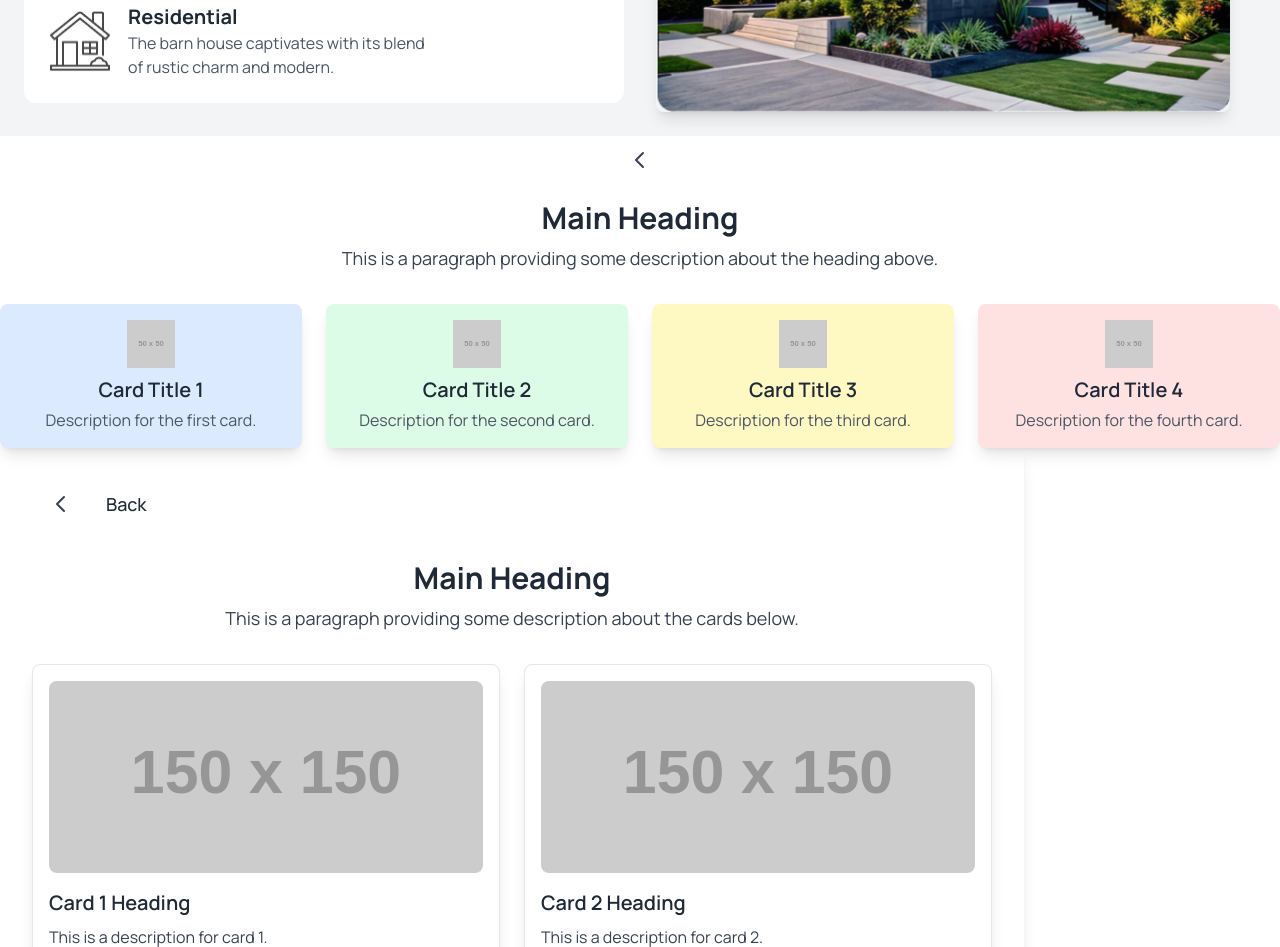
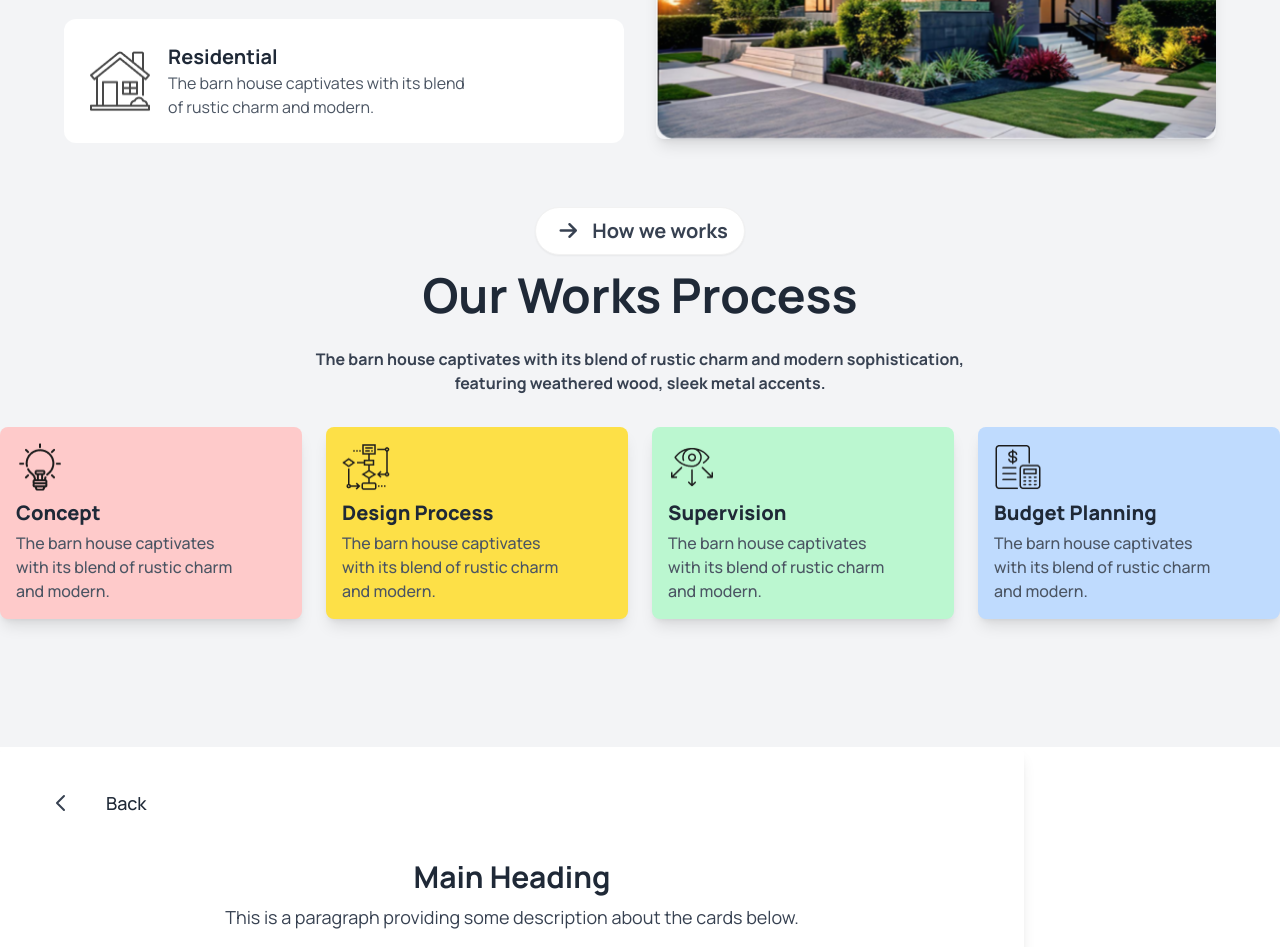
Before and after one commit to ibrahimsikder314/assignment-3, a plain HTML site: page index.html in a window 1280 px wide. Shown: the part 1388-2335 px from the top of the page. Drawn offline with nearby package versions, Linux system fonts and the light colour scheme; placeholder pictures from the web are drawn by us.

Commit message:
how we work section done

```diff
--- a/index.html
+++ b/index.html
@@ -77,7 +77,7 @@
     <!-- main section -->
      <main class="max-w-screen-xl mx-auto ">
          <!-- about us section -->
-    <div class=" bg-gray-100 flex flex-col md:flex-row p-6 space-y-6 md:space-y-0 gap-8">
+    <div class=" bg-gray-100 flex flex-col md:flex-row p-16 space-y-6 md:space-y-0 gap-8">
 
       <!-- Left Column -->
       <div class="flex-1 flex flex-col space-y-6">
@@ -125,49 +125,49 @@
       </div>
   </div>
   <!-- how we work section -->
+  <div class="bg-gray-100">
     <div class="text-center mb-8">
         <!-- Back Button -->
-    <button class="btn btn-ghost text-gray-700">
-        <svg xmlns="http://www.w3.org/2000/svg" class="h-6 w-6" fill="none" viewBox="0 0 24 24" stroke="currentColor">
-            <path stroke-linecap="round" stroke-linejoin="round" stroke-width="2" d="M15 19l-7-7 7-7" />
-        </svg>
+        <button class="btn text-xl font-bold bg-white rounded-full text-gray-700">
+            <i class="fa-solid fa-arrow-right w-8 h-8 rounded-full flex justify-center items-center"></i>How we works
         </button>
 
         <!-- Heading and Paragraph -->
         <div class="mt-4">
-        <h1 class="text-3xl font-bold mb-2">Main Heading</h1>
-        <p class="text-lg text-gray-700">This is a paragraph providing some description about the heading above.</p>
+            <h1 class="text-5xl font-bold mb-2">Our Works Process</h1>
+            <p class="text-base font-bold text-gray-700 pt-5">The barn house captivates with its blend of rustic charm and modern sophistication, <br> featuring weathered wood, sleek metal accents.</p>
         </div>
     </div>
 
     <!-- Cards -->
-<div class="grid grid-cols-1 sm:grid-cols-2 md:grid-cols-4 gap-6">
+    <div class="grid grid-cols-1 sm:grid-cols-2 md:grid-cols-4 gap-6 pb-32 ">
         <!-- Card 1 -->
-    <div class="card bg-blue-100 shadow-lg rounded-lg p-4">
-        <img src="https://via.placeholder.com/50" alt="Card Image" class="w-12 h-12 mb-2 mx-auto">
-        <h2 class="text-xl font-semibold mb-1 text-center">Card Title 1</h2>
-        <p class="text-center text-gray-600">Description for the first card.</p>
+        <div class="card bg-red-200 shadow-lg rounded-lg p-4">
+            <img src="/assets/concept.png" alt="Card Image" class="w-12 h-12 mb-2  ">
+            <h2 class="text-xl font-extrabold mb-1 text-start">Concept</h2>
+            <p class="text-start font-medium text-gray-600">The barn house captivates <br> with its blend of rustic charm <br>and modern.</p>
         </div>
 
         <!-- Card 2 -->
-    <div class="card bg-green-100 shadow-lg rounded-lg p-4">
-        <img src="https://via.placeholder.com/50" alt="Card Image" class="w-12 h-12 mb-2 mx-auto">
-        <h2 class="text-xl font-semibold mb-1 text-center">Card Title 2</h2>
-        <p class="text-center text-gray-600">Description for the second card.</p>
+        <div class="card bg-yellow-300  shadow-lg rounded-lg p-4">
+            <img src="/assets/flow-chart.png" alt="Card Image" class="w-12 h-12 mb-2 ">
+            <h2 class="text-xl font-extrabold mb-1 text-start">Design Process</h2>
+            <p class="text-start font-medium text-gray-600">The barn house captivates <br> with its blend of rustic charm <br>and modern.</p>
         </div>
 
         <!-- Card 3 -->
-    <div class="card bg-yellow-100 shadow-lg rounded-lg p-4">
-        <img src="https://via.placeholder.com/50" alt="Card Image" class="w-12 h-12 mb-2 mx-auto">
-        <h2 class="text-xl font-semibold mb-1 text-center">Card Title 3</h2>
-        <p class="text-center text-gray-600">Description for the third card.</p>
+        <div class="card bg-green-200 shadow-lg rounded-lg p-4">
+            <img src="/assets/vision.png" alt="Card Image" class="w-12 h-12 mb-2 ">
+            <h2 class="text-xl font-extrabold mb-1 text-start">Supervision</h2>
+            <p class="text-start font-medium text-gray-600">The barn house captivates <br> with its blend of rustic charm <br>and modern.</p>
         </div>
 
         <!-- Card 4 -->
-    <div class="card bg-red-100 shadow-lg rounded-lg p-4">
-        <img src="https://via.placeholder.com/50" alt="Card Image" class="w-12 h-12 mb-2 mx-auto">
-        <h2 class="text-xl font-semibold mb-1 text-center">Card Title 4</h2>
-        <p class="text-center text-gray-600">Description for the fourth card.</p>
+        <div class="card bg-blue-200 shadow-lg rounded-lg p-4">
+            <img src="/assets/budget-planning.png" alt="Card Image" class="w-12 h-12 mb-2 ">
+            <h2 class="text-xl font-extrabold mb-1 text-start">Budget Planning</h2>
+            <p class="text-start font-medium text-gray-600">The barn house captivates <br> with its blend of rustic charm <br>and modern.</p>
+        </div>
     </div>
   </div>
 <!-- latest portfolio -->
```
Lines whose indentation alone changed are shown as unchanged.
